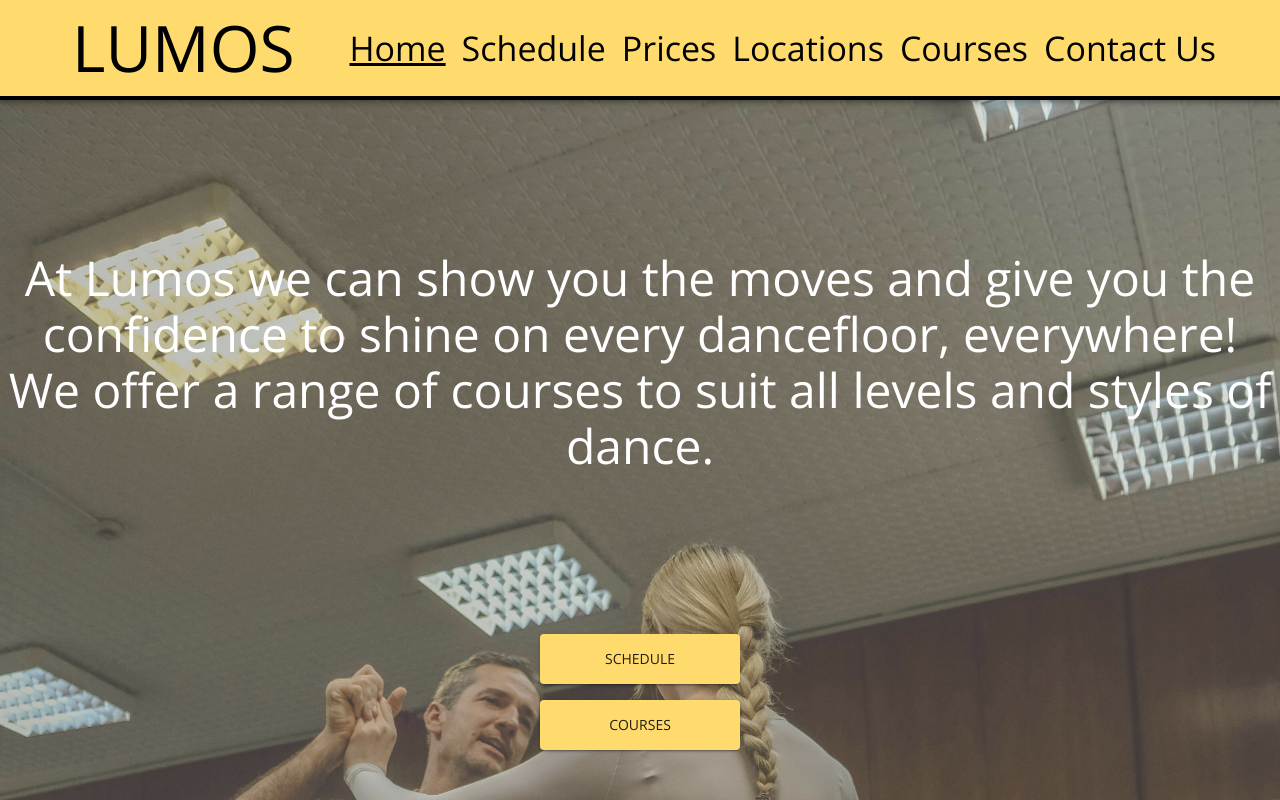
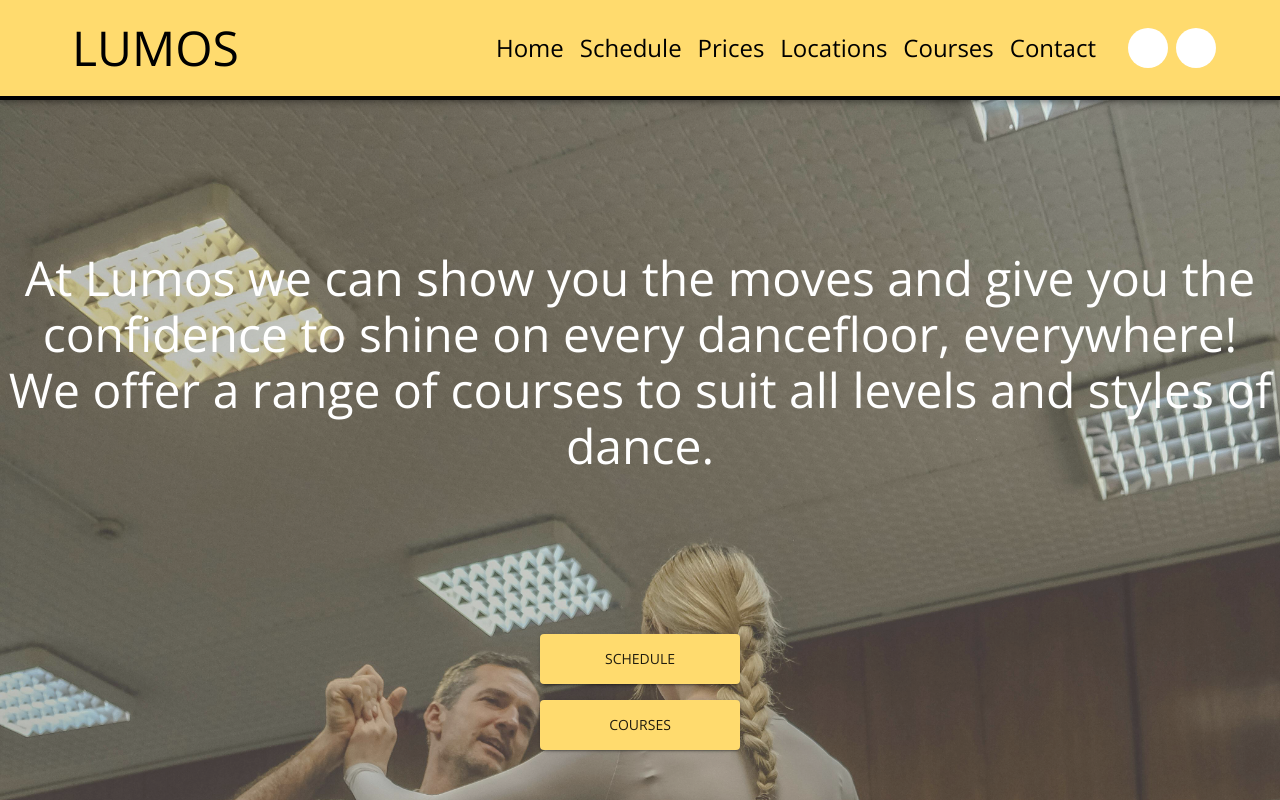
Before and after one commit to Lucobsen/lumos, a React (Vite) app: page / in a window 1280 px wide. Shown: the top 800 px of the page. Built offline with nearby package versions, Linux system fonts and the light colour scheme; some icons are missing.

Commit message:
add translations

```diff
--- a/index.html
+++ b/index.html
@@ -3,6 +3,8 @@
 
 <head>
   <meta charset="UTF-8" />
+  <link rel="stylesheet"
+    href="https://cdn.jsdelivr.net/gh/lipis/flag-icons@7.3.2/css/flag-icons.min.css" />
   <link href='https://fonts.googleapis.com/css?family=Open+Sans' rel='stylesheet' type='text/css'>
   <link rel="icon" type="image/svg+xml" href="/palm-tree.svg" />
   <meta name="viewport" content="width=device-width, initial-scale=1.0" />
--- a/package.json
+++ b/package.json
@@ -19,8 +19,12 @@
     "@tanstack/react-router": "^1.121.41",
     "@tanstack/react-router-devtools": "^1.121.41",
     "@vercel/analytics": "^1.5.0",
+    "flag-icons": "^7.5.0",
+    "i18next": "^25.3.2",
+    "i18next-browser-languagedetector": "^8.2.0",
     "react": "^19.1.0",
-    "react-dom": "^19.1.0"
+    "react-dom": "^19.1.0",
+    "react-i18next": "^15.6.0"
   },
   "devDependencies": {
     "@eslint/js": "^9.29.0",
--- /dev/null
+++ b/src/components/LanguageSelector.tsx
@@ -0,0 +1,26 @@
+import { Fab, Stack } from "@mui/material";
+import { useTranslation } from "react-i18next";
+
+type LanguageOption = { nativeName: string, flagName: string };
+
+const lngs: Record<string, LanguageOption> = {
+    en: { nativeName: 'English', flagName: 'gb' },
+    nl: { nativeName: 'Dutch', flagName: 'nl' }
+};
+
+export const LanguageSelector = () => {
+    const { i18n } = useTranslation();
+
+    return (
+        <Stack direction='row' spacing={1}>
+            {Object.keys(lngs).map((lng) => {
+                const { flagName } = lngs[lng];
+                return (
+                    <Fab onClick={() => i18n.changeLanguage(lng)} key={lng} sx={{ boxShadow: 'none', backgroundColor: '#fff' }} disableRipple size="small">
+                        <span className={`fi fi-${flagName}`} style={{ opacity: i18n.resolvedLanguage === lng ? 1 : 0.5 }}></span>
+                    </Fab>
+                )
+            })}
+        </Stack>
+    );
+};
--- a/src/components/MobileNavMenu.tsx
+++ b/src/components/MobileNavMenu.tsx
@@ -2,16 +2,12 @@ import { IconButton, Menu, MenuItem, styled, useTheme } from "@mui/material";
 import MenuRoundedIcon from '@mui/icons-material/MenuRounded';
 import { useState } from "react";
 import { Link } from "@tanstack/react-router";
+import { useTranslation } from "react-i18next";
 
 const StyledLink = styled(Link)`
     text-decoration: none;
     width: 100%;
     color: ${({ theme }) => theme.palette.secondary.main};
-
-    &.active {
-      text-decoration: underline;
-      text-decoration-color: ${({ theme }) => theme.palette.secondary.main};
-    }
 `;
 
 type NavItem = { label: string, to: string };
@@ -22,10 +18,11 @@ const navItems: NavItem[] = [
     { label: 'Prices', to: '/prices' },
     { label: 'Locations', to: '/locations' },
     { label: 'Courses', to: '/courses' },
-    { label: 'Contact Us', to: '/contact' }];
+    { label: 'Contact', to: '/contact' }];
 
 export const MobileNavMenu = () => {
     const { palette } = useTheme();
+    const { t } = useTranslation();
     const [anchorEl, setAnchorEl] = useState<null | HTMLElement>(null);
     const open = Boolean(anchorEl);
 
@@ -57,7 +54,9 @@ export const MobileNavMenu = () => {
             >
                 {navItems.map(({ label, to }) => (
                     <MenuItem key={label} onClick={handleClose} disableRipple >
-                        <StyledLink to={to}>{label}</StyledLink>
+                        <StyledLink to={to}>
+                            {t(`navItems.${label.toLowerCase()}`)}
+                        </StyledLink>
                     </MenuItem>
                 ))}
             </Menu >
--- a/src/components/NavItems.tsx
+++ b/src/components/NavItems.tsx
@@ -1,24 +1,16 @@
 import { Stack, styled, Typography, useMediaQuery, useTheme } from "@mui/material";
 import { Link } from "@tanstack/react-router";
 import { MobileNavMenu } from "./MobileNavMenu";
+import { useTranslation } from 'react-i18next';
 
 const StyledLink = styled(Link)`
     text-decoration: none;
-
-    &:hover {
-      text-decoration: underline;
-      text-decoration-color: ${({ theme }) => theme.palette.secondary.light};
-    }
-
-    &.active {
-      text-decoration: underline;
-      text-decoration-color: ${({ theme }) => theme.palette.secondary.main};
-    }
 `;
 
 export const NavItems = () => {
+    const { t } = useTranslation();
     const { breakpoints } = useTheme();
-    const isSmallScreen = useMediaQuery(breakpoints.down(900));
+    const isSmallScreen = useMediaQuery(breakpoints.down(1000));
     const isMediumScreen = useMediaQuery(breakpoints.down(1100));
 
     if (isSmallScreen) return <MobileNavMenu />;
@@ -26,23 +18,35 @@ export const NavItems = () => {
     return (
         <Stack direction='row' spacing={2}>
             <StyledLink to="/">
-                <Typography color='secondary' variant={isMediumScreen ? 'h5' : 'h4'}>Home</Typography>
+                <Typography color='secondary' variant={isMediumScreen ? 'h6' : 'h5'}>
+                    {t("navItems.home")}
+                </Typography>
             </StyledLink>
             <StyledLink to="/schedule">
-                <Typography color='secondary' variant={isMediumScreen ? 'h5' : 'h4'}>Schedule</Typography>
+                <Typography color='secondary' variant={isMediumScreen ? 'h6' : 'h5'}>
+                    {t("navItems.schedule")}
+                </Typography>
             </StyledLink>
             <StyledLink to="/prices">
-                <Typography color='secondary' variant={isMediumScreen ? 'h5' : 'h4'}>Prices</Typography>
+                <Typography color='secondary' variant={isMediumScreen ? 'h6' : 'h5'}>
+                    {t("navItems.prices")}
+                </Typography>
             </StyledLink>
             <StyledLink to="/locations">
-                <Typography color='secondary' variant={isMediumScreen ? 'h5' : 'h4'}>Locations</Typography>
+                <Typography color='secondary' variant={isMediumScreen ? 'h6' : 'h5'}>
+                    {t("navItems.locations")}
+                </Typography>
             </StyledLink>
             <StyledLink to="/courses">
-                <Typography color='secondary' variant={isMediumScreen ? 'h5' : 'h4'}>Courses</Typography>
+                <Typography color='secondary' variant={isMediumScreen ? 'h6' : 'h5'}>
+                    {t("navItems.courses")}
+                </Typography>
             </StyledLink>
             <StyledLink to="/contact">
-                <Typography color='secondary' variant={isMediumScreen ? 'h5' : 'h4'}>Contact Us</Typography>
+                <Typography color='secondary' variant={isMediumScreen ? 'h6' : 'h5'}>
+                    {t("navItems.contact")}
+                </Typography>
             </StyledLink>
-        </Stack>
+        </Stack >
     );
 }
--- a/src/components/Navbar.tsx
+++ b/src/components/Navbar.tsx
@@ -1,21 +1,27 @@
-import { AppBar, Box, Button, Toolbar, useMediaQuery, useTheme } from "@mui/material";
+import { AppBar, Box, Button, Stack, Toolbar, useMediaQuery, useTheme } from "@mui/material";
 import { NavItems } from "./NavItems";
 import { Link } from "@tanstack/react-router";
+import { LanguageSelector } from "./LanguageSelector";
 
 export const Navbar = () => {
     const { breakpoints } = useTheme();
-    const isSmallScreen = useMediaQuery(breakpoints.down(900));
+    const isSmallScreen = useMediaQuery(breakpoints.down(1000));
 
     return (<Box sx={{ flexGrow: 1 }}>
         <AppBar position="fixed" sx={{ justifyContent: 'center', height: isSmallScreen ? 80 : 100, px: isSmallScreen ? 4 : 8, borderBottom: '4px solid #000' }}>
             <Toolbar disableGutters sx={{ justifyContent: 'space-between' }}>
                 <Link to="/">
-                    <Button variant='text' color='secondary' sx={{ fontSize: isSmallScreen ? '2rem' : '4rem', backgroundColor: 'transparent' }} disableRipple >
+                    <Button variant='text' color='secondary' sx={{ fontSize: isSmallScreen ? '2rem' : '3rem', backgroundColor: 'transparent' }} disableRipple >
                         LUMOS
                     </Button>
                 </Link>
-                <NavItems />
+
+                <Stack direction='row' spacing={isSmallScreen ? 2 : 4} alignItems='center'>
+                    <NavItems />
+
+                    <LanguageSelector />
+                </Stack>
             </Toolbar>
         </AppBar>
-    </Box>);
+    </Box >);
 };
--- a/src/components/PageContainer.tsx
+++ b/src/components/PageContainer.tsx
@@ -4,7 +4,7 @@ type PageContainerProps = { children: React.ReactNode, disableBorders?: boolean
 
 export const PageContainer = ({ children, disableBorders = false }: PageContainerProps) => {
     const { breakpoints } = useTheme();
-    const isSmallScreen = useMediaQuery(breakpoints.down(900));
+    const isSmallScreen = useMediaQuery(breakpoints.down(1000));
 
     return (
         <Container
--- /dev/null
+++ b/src/i18n.js
@@ -0,0 +1,42 @@
+import i18n from 'i18next';
+import { initReactI18next } from 'react-i18next';
+import LanguageDetector from 'i18next-browser-languagedetector';
+
+i18n
+    .use(LanguageDetector)
+    .use(initReactI18next)
+    .init({
+        debug: true,
+        fallbackLng: 'en',
+        interpolation: {
+            escapeValue: false,
+        },
+        resources: {
+            en: {
+                translation: {
+                    navItems: {
+                        home: 'Home',
+                        schedule: 'Schedule',
+                        prices: 'Prices',
+                        locations: 'Locations',
+                        courses: 'Courses',
+                        contact: 'Contact'
+                    }
+                }
+            },
+            nl: {
+                translation: {
+                    navItems: {
+                        home: 'Home',
+                        schedule: 'Schema',
+                        prices: 'Prijzen',
+                        locations: 'Locaties',
+                        courses: 'Cursussen',
+                        contact: 'Contact'
+                    }
+                }
+            }
+        }
+    });
+
+export default i18n;
--- a/src/main.tsx
+++ b/src/main.tsx
@@ -3,6 +3,7 @@ import { createRoot } from 'react-dom/client'
 import './index.css'
 import { routeTree } from './routeTree.gen'
 import { createRouter, RouterProvider } from '@tanstack/react-router'
+import './i18n';
 
 const router = createRouter({ routeTree })
 
```
Also changed, not shown: 1 other file (tests, documents, lock files or other folders).
